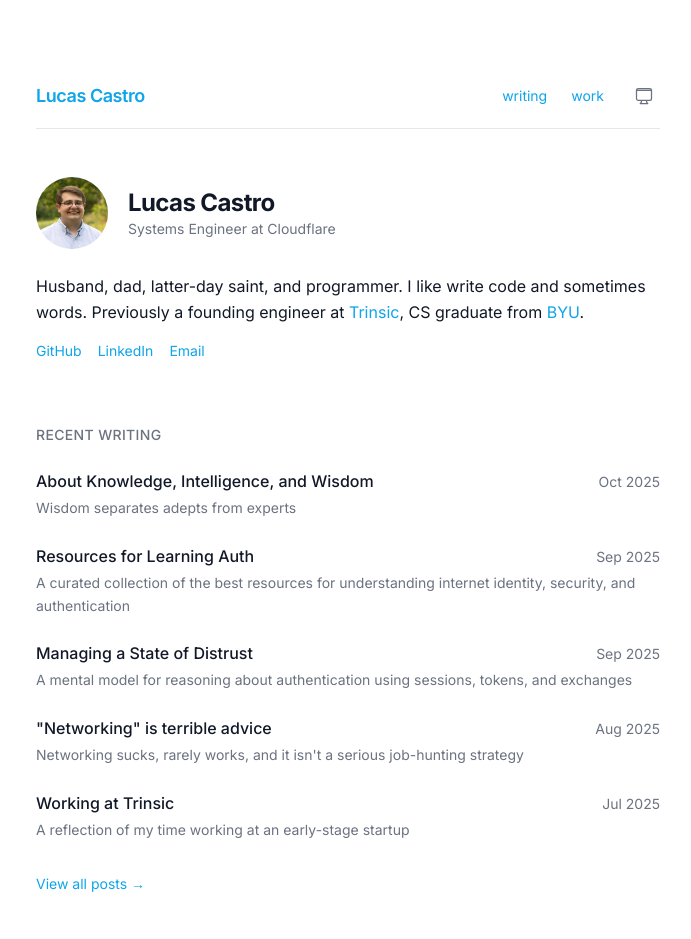
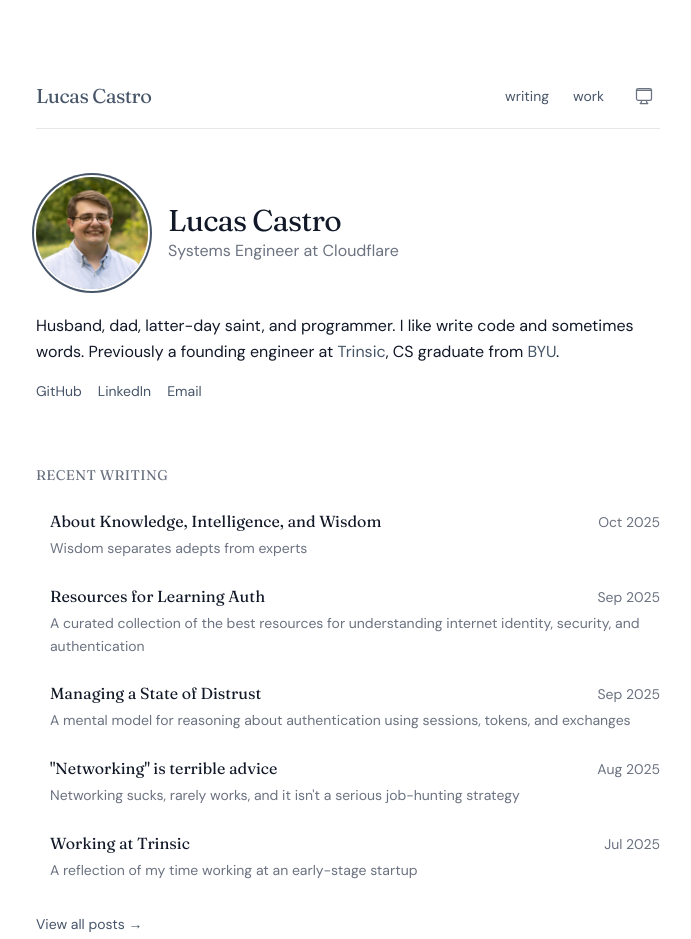
Before and after one commit to lucasamonrc/website, an Astro site: page / in a window 1280 px wide. Shown: the top 939 px of the page, without its empty margins (292-983 px from the left). Built offline with nearby package versions, Linux system fonts and the light colour scheme; Astro itself is replaced by a stand-in of ours.

Commit message:
Tweak styles

```diff
--- a/src/components/BaseHead.astro
+++ b/src/components/BaseHead.astro
@@ -34,7 +34,7 @@ const { title, description, image = FallbackImage } = Astro.props;
 <link rel="preconnect" href="https://fonts.googleapis.com" />
 <link rel="preconnect" href="https://fonts.gstatic.com" crossorigin />
 <link
-	href="https://fonts.googleapis.com/css2?family=Inter:wght@400;500;600;700&display=swap"
+	href="https://fonts.googleapis.com/css2?family=DM+Sans:ital,opsz,wght@0,9..40,400;0,9..40,500;0,9..40,600;0,9..40,700;1,9..40,400&family=Fraunces:ital,opsz,wght@0,9..144,400;0,9..144,600;0,9..144,700;1,9..144,400&display=swap"
 	rel="stylesheet"
 />
 
--- a/src/components/Navigation.astro
+++ b/src/components/Navigation.astro
@@ -9,7 +9,7 @@ const currentPath = Astro.url.pathname;
 	class="mb-12 flex w-full items-center justify-between border-b border-border pb-4"
 >
 	<a
-		class="text-lg font-semibold tracking-tight text-text no-underline"
+		class="font-serif text-xl font-light tracking-tight text-text no-underline"
 		href="/"
 	>
 		Lucas Castro
--- a/src/pages/index.astro
+++ b/src/pages/index.astro
@@ -23,15 +23,15 @@ const socials = [
 			<Image
 				src={avatar}
 				alt="Lucas Castro"
-				width={72}
-				height={72}
-				class="rounded-full"
+				width={112}
+				height={112}
+				class="rounded-full ring-2 ring-accent ring-offset-2 ring-offset-bg"
 			/>
 			<div>
-				<h1 class="text-2xl font-bold tracking-tight text-text">
+				<h1 class="text-3xl tracking-tight text-text font-light">
 					Lucas Castro
 				</h1>
-				<p class="text-sm text-text-secondary">
+				<p class="text-text-secondary">
 					Systems Engineer at Cloudflare
 				</p>
 			</div>
@@ -55,7 +55,7 @@ const socials = [
 								? "noopener noreferrer"
 								: undefined
 						}
-						class="text-sm text-text-secondary no-underline transition-colors"
+						class="inline-flex items-center gap-1 text-sm text-text-secondary no-underline transition-all hover:text-accent"
 					>
 						{s.label}
 					</a>
@@ -75,7 +75,7 @@ const socials = [
 				recentPosts.map((post) => (
 					<a
 						href={`/writing/${post.id}/`}
-						class="group block no-underline"
+						class="group block no-underline border-l-2 border-transparent pl-3 transition-all hover:border-accent"
 					>
 						<div class="flex items-baseline justify-between gap-4">
 							<h3 class="font-medium text-text transition-colors group-hover:text-accent">
--- a/src/styles/global.css
+++ b/src/styles/global.css
@@ -6,8 +6,10 @@
 
 @theme {
 	--font-sans:
-		"Inter", ui-sans-serif, system-ui, sans-serif, "Apple Color Emoji",
+		"DM Sans", ui-sans-serif, system-ui, sans-serif, "Apple Color Emoji",
 		"Segoe UI Emoji", "Segoe UI Symbol", "Noto Color Emoji";
+	--font-serif:
+		"Fraunces", ui-serif, Georgia, Cambria, "Times New Roman", Times, serif;
 
 	/* Semantic color tokens mapped to CSS variables */
 	--color-bg: var(--theme-bg);
@@ -26,8 +28,8 @@
 	--theme-text: #111827;
 	--theme-text-secondary: #6b7280;
 	--theme-border: #e5e7eb;
-	--theme-accent: #0ea5e9;
-	--theme-accent-hover: #0369a1;
+	--theme-accent: #475569;
+	--theme-accent-hover: #1e293b;
 }
 
 /* Dark palette */
@@ -37,8 +39,8 @@
 	--theme-text: #e5e7eb;
 	--theme-text-secondary: #9ca3af;
 	--theme-border: #262626;
-	--theme-accent: #38bdf8;
-	--theme-accent-hover: #7dd3fc;
+	--theme-accent: #94a3b8;
+	--theme-accent-hover: #cbd5e1;
 }
 
 /* Base styles */
@@ -50,13 +52,19 @@ html {
 		color 0.15s ease;
 }
 
+/* Heading styles */
+h1,
+h2,
+h3,
+h4,
+h5,
+h6 {
+	font-family: var(--font-serif);
+}
+
 /* Link styling */
 a {
 	@apply text-accent hover:text-accent-hover underline-offset-4 transition-colors;
-}
-
-a:visited {
-	color: inherit;
 }
 
 /* Prose overrides */
```
